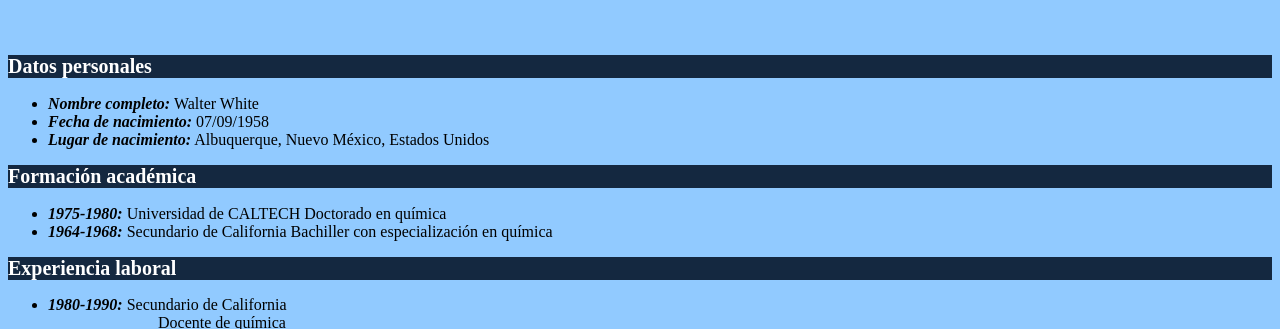
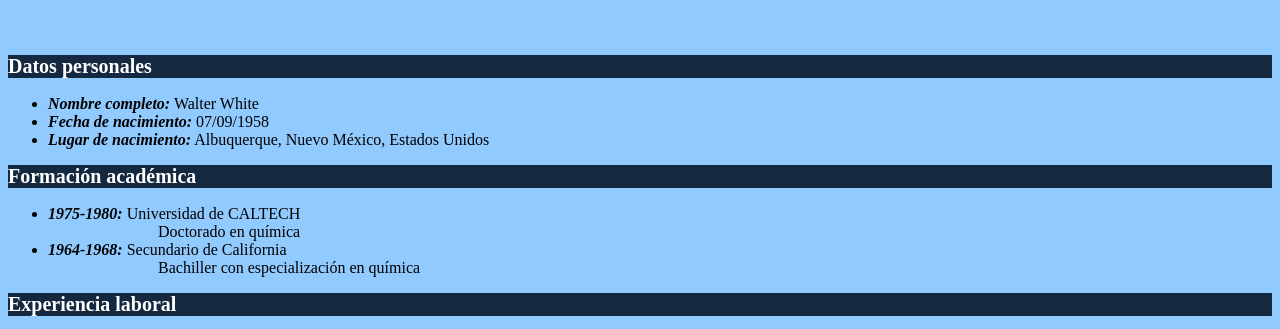
Before and after one commit to ornenovino/ejercicio-css-eq6, a plain HTML site: page index.html in a window 1280 px wide. Shown: the part 173-502 px from the top of the page. Drawn offline with Linux system fonts and the light colour scheme.

Commit message:
Indencación de li

```diff
--- a/index.html
+++ b/index.html
@@ -38,12 +38,12 @@
                 <li>
                     <span class="bold-italic">1975-1980:</span>
                     <span>Universidad de CALTECH</span>
-                    <span>Doctorado en química</span>
+                    <li class="li-indent">Doctorado en química</li>
                 </li>
                 <li>
                     <span class="bold-italic">1964-1968:</span>
                     <span>Secundario de California</span>
-                    <span>Bachiller con especialización en química</span>
+                    <li class="li-indent">Bachiller con especialización en química</li>
                 </li>
             </ul>
         </section>
```
